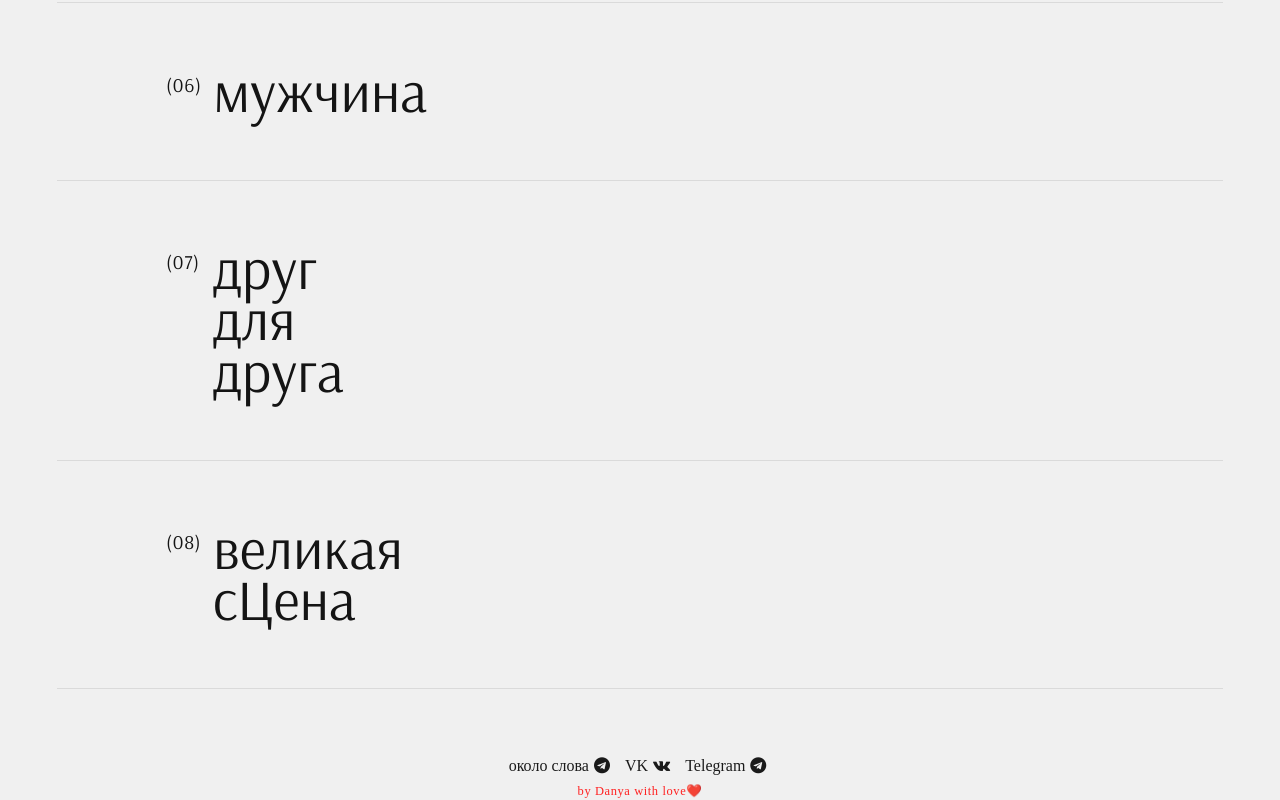
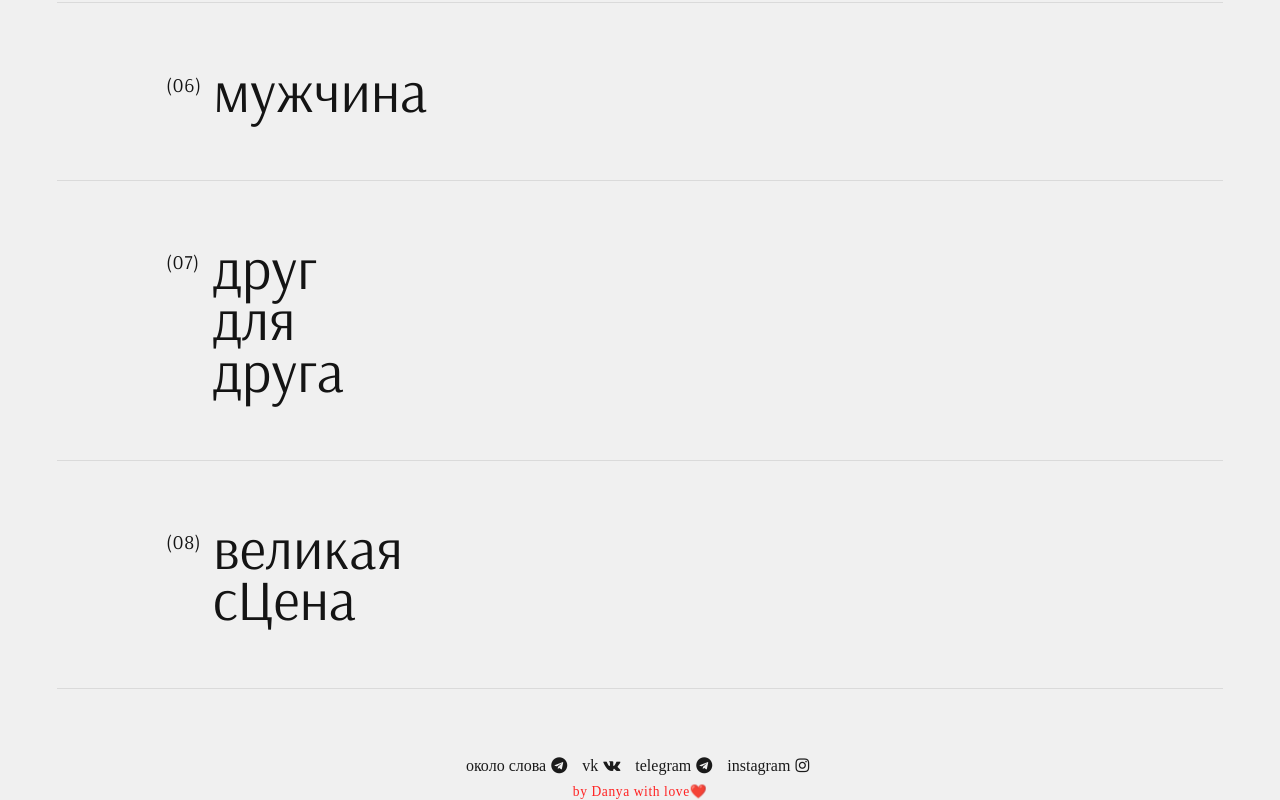
Before and after one commit to zanydami/poetryv2.0, a plain HTML site: page index.html in a window 1280 px wide. Shown: the part 1250-2050 px from the top of the page. Drawn offline with Linux system fonts and the light colour scheme.

Commit message:
Add files via upload

```diff
--- a/index.html
+++ b/index.html
@@ -42,8 +42,9 @@
     </div>
 		<div class="social">
 			<a href="https://t.me/okoloslova" target="_blank">около слова<i class="fa fa-telegram"></i></a>
-			<a href="https://vk.com/tarinushka" target="_blank">VK<i class="fa fa-vk"></i></a>
-			<a href="https://t.me/tarinushka" target="_blank">Telegram<i class="fa fa-telegram"></i></a>
+			<a href="https://vk.com/tarinushka" target="_blank">vk<i class="fa fa-vk"></i></a>
+			<a href="https://t.me/tarinushka" target="_blank">telegram<i class="fa fa-telegram"></i></a>
+			<a href="https://instagram.com/okolo.to.go?igshid=MzRlODBiNWFlZA==">instagram<i class="fa fa-instagram" aria-hidden="true"></i></a>
 		</div>
 	<div class="copy">
 		<a href="https://t.me/NesterovD">by Danya with love❤️</a>
--- a/main.css
+++ b/main.css
@@ -142,7 +142,7 @@ header {
 	text-align: center;
 	/* top: calc(var(--index) * .5);
 	bottom: calc(var(--index) * .5); */
-	font-size: calc(var(--index) * .6);
+	font-size: calc(var(--index) * .65);
 	letter-spacing: calc(var(--index) / 35);
 }
 
```
